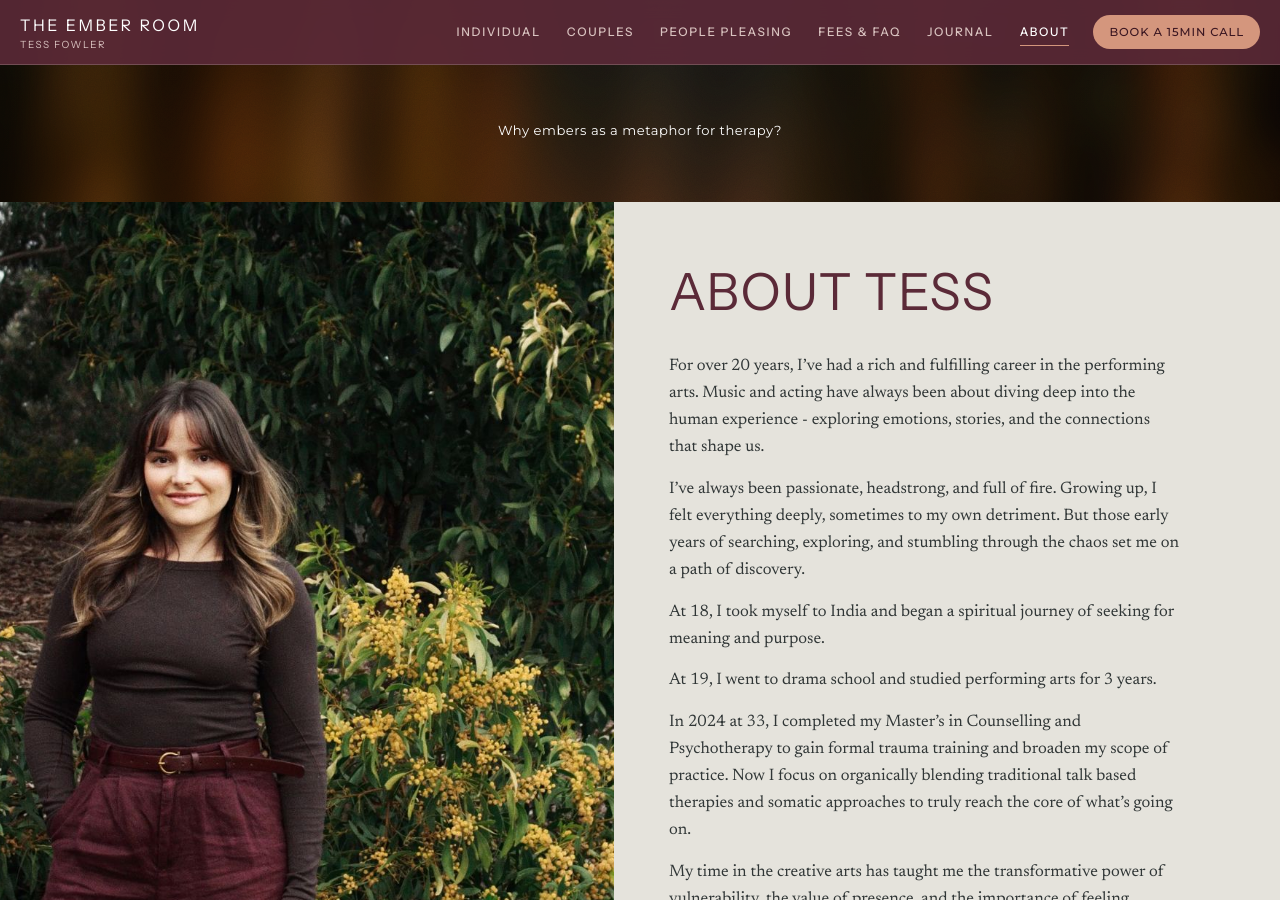
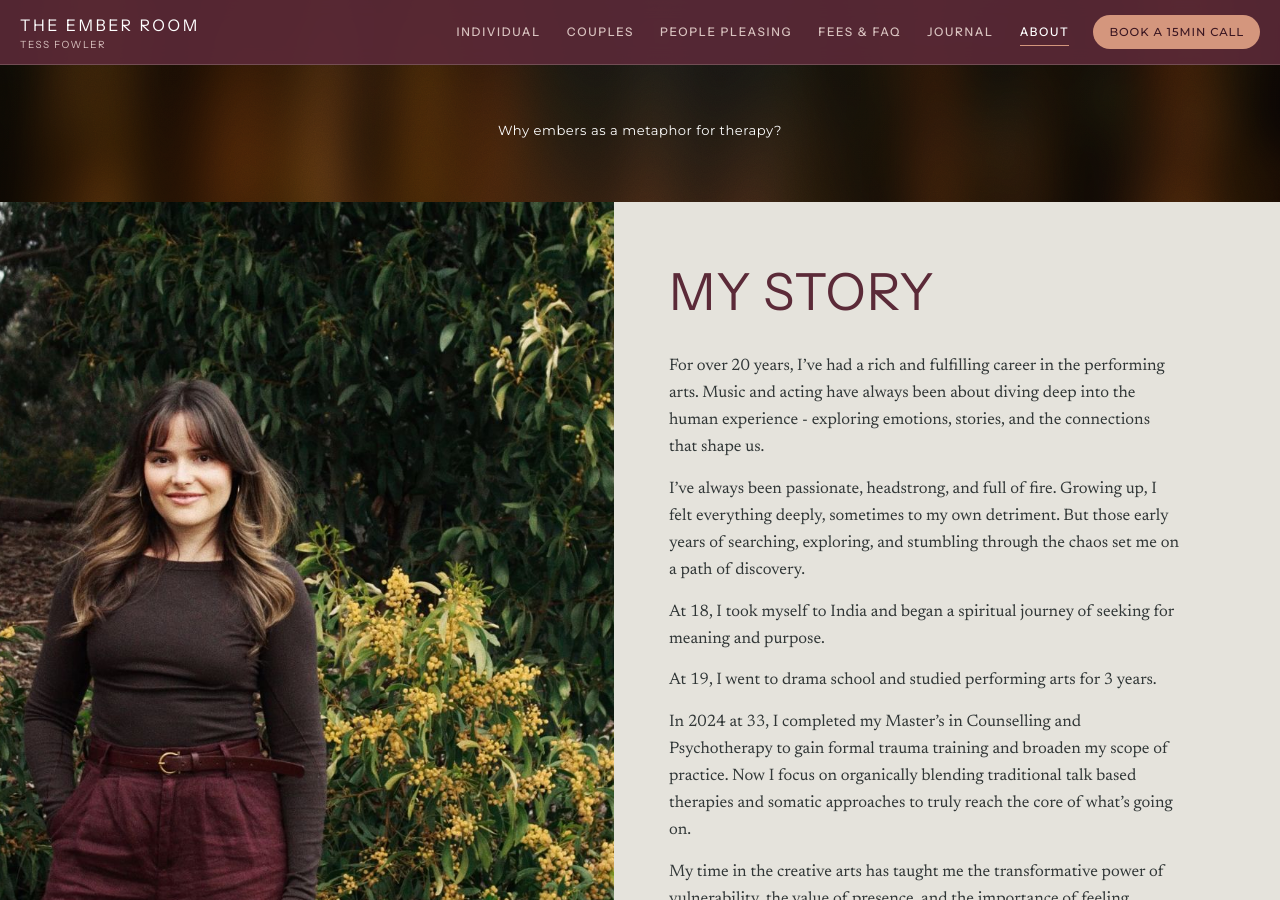
Before and after one commit to mellyanncox-ctrl/tess-ember-room, a Jekyll site: the page about.html, which Jekyll copies as it is, in a window 1280 px wide and 900 px high, scrolled down 2239 px. Built offline with Jekyll 4.4.1, drawn with Linux system fonts in a browser that asks for light colours; some web fonts are replaced.

Commit message:
About: story heading becomes My story
Co-Authored-By: Claude Opus 5.5 <noreply@anthropic.com>
Claude-Session: https://claude.ai/code/session_01ERjMSEFBRUNFYmsRJi9BhF

```diff
--- a/about.html
+++ b/about.html
@@ -115,7 +115,7 @@
   <div class="tint"></div><div class="grain"></div>
   <div class="in">
     <div class="panel">
-      <h2 id="story-h">About Tess</h2>
+      <h2 id="story-h">My story</h2>
       <div class="prose split-prose">
       <p>For over 20 years, I’ve had a rich and fulfilling career in the performing arts. Music and acting have always been about diving deep into the human experience - exploring emotions, stories, and the connections that shape us.</p>
       <p>I’ve always been passionate, headstrong, and full of fire. Growing up, I felt everything deeply, sometimes to my own detriment. But those early years of searching, exploring, and stumbling through the chaos set me on a path of discovery.</p>
```
